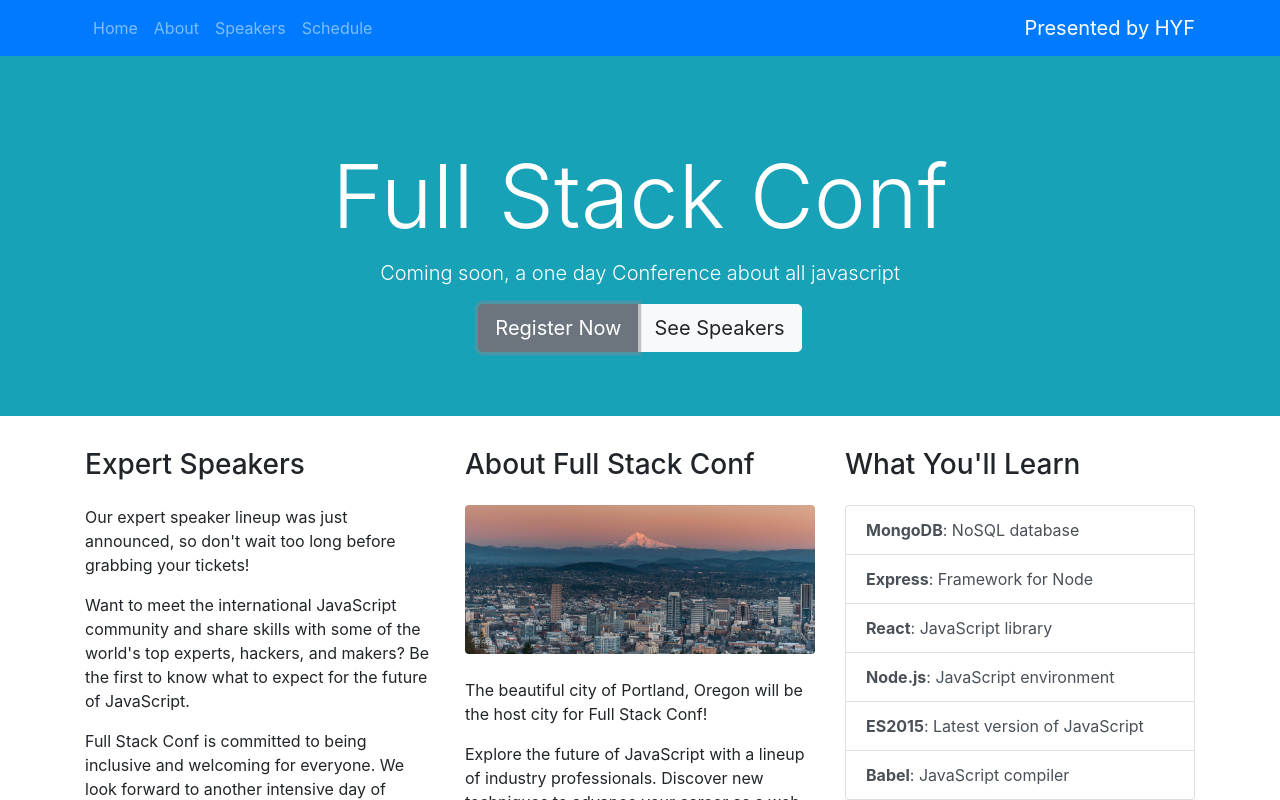
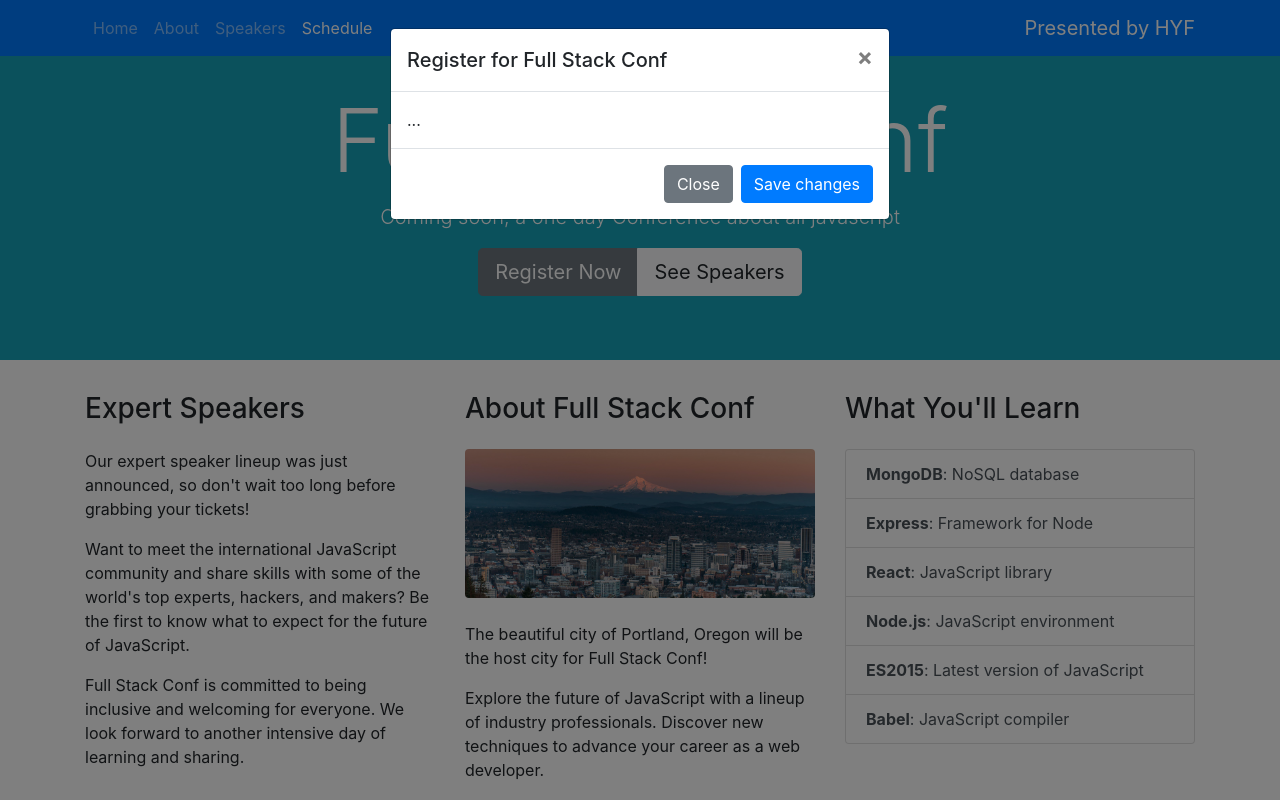
Before and after one commit to Fatemeh-Pakpour/fun-CSS, a plain HTML site: page bootstap/index.html in a window 1280 px wide. Both pictures are taken after a click on the button "Register Now". Shown: the top 800 px of the page. Drawn offline with nearby package versions, Linux system fonts and the light colour scheme.

Commit message:
added the scrollspy

```diff
--- a/bootstap/index.html
+++ b/bootstap/index.html
@@ -9,9 +9,9 @@
     <!-- Bootstrap CSS -->
     <link rel="stylesheet" href="https://stackpath.bootstrapcdn.com/bootstrap/4.3.1/css/bootstrap.min.css" integrity="sha384-ggOyR0iXCbMQv3Xipma34MD+dH/1fQ784/j6cY/iJTQUOhcWr7x9JvoRxT2MZw1T" crossorigin="anonymous">
   </head>
-  <body>
+  <body id = "home" data-spy="scroll" data-target=".navbar" offset ="100">
         <!--Nav bar  -->
-        <nav class="navbar navbar-expand-lg navbar-dark bg-primary">
+        <nav class="navbar navbar-expand-lg navbar-dark bg-primary fixed-top">
             <div class ="container">
                 <a class="navbar-brand order-1 mr-0" href="https://www.hackyourfuture.net/" target ="_blank">Presented by HYF </a>
                 <button class="navbar-toggler" type="button" data-toggle="collapse" data-target="#navbarNavAltMarkup" aria-controls="navbarNavAltMarkup" aria-expanded="false" aria-label="Toggle navigation">
@@ -19,10 +19,10 @@
                 </button>
                 <div class="collapse navbar-collapse" id="navbarNavAltMarkup">
                     <div class="navbar-nav">
-                    <a class="nav-item nav-link" href="#home">Home <span class="sr-only">(current)</span></a>
-                    <a class="nav-item nav-link" href="#about">About</a>
-                    <a class="nav-item nav-link" href="#speakers">Speakers</a>
-                    <a class="nav-item nav-link" href="#schedule">Schedule</a>
+                        <a class="nav-item nav-link" href="#home">Home <span class="sr-only">(current)</span></a>
+                        <a class="nav-item nav-link" href="#about">About</a>
+                        <a class="nav-item nav-link" href="#speakers">Speakers</a>
+                        <a class="nav-item nav-link" href="#schedule">Schedule</a>
                     </div>
                 </div>
             </div>
@@ -35,7 +35,7 @@
                 <h1 class="display-2">Full Stack Conf</h1>
                 <p class="lead">Coming soon, a one day Conference about all javascript</p>
                 <div class="btn-group" role="group" aria-label="Callout buttons">
-                    <button type="button" class="btn btn-secondary btn-lg">Register Now</button>
+                    <button type="button" class="btn btn-secondary btn-lg" data-toggle="modal" data-target="#register">Register Now</button>
                     <a class="btn btn-light btn-lg" href = "#speakers">See Speakers</a>
 
                 </div>
@@ -45,7 +45,7 @@
 
     <div class = "container">
         <!-- about -->
-        <div class="row">
+        <div  id = "about" class="row">
             <div class="col-lg order-lg-2">
                 <h3 class = "mb-4">About Full Stack Conf</h3>
                 <img  class = "mb-4 img-fluid rounded d-none d-sm-block" src="assets/img/pdx.jpg" alt="Portland">
@@ -137,7 +137,7 @@
 
         <!-- schedule -->
         <h1 class="display-4 text-center my-5 text-muted">Schedule</h1>
-        <ul class ="list-group">
+        <ul  id = "schedule" class ="list-group">
             <li class ="list-group-item">
                 <div class ="d-flex justify-content-between">
                     <h5 class = "mb-1">Keynote: Internet of things</h5>
@@ -193,7 +193,7 @@
 
 
         <!-- call out button -->
-        <button type="button" class="btn btn-outline-info btn-lg d-block mx-auto my-5">Don't miss out register now!</button>
+        <button type="button" class="btn btn-outline-info btn-lg d-block mx-auto my-5" data-toggle="modal" data-target="#register">Don't miss out register now!</button>
         <!-- /call out button -->
 
         <!-- sign up form -->
@@ -213,7 +213,6 @@
     </div>
   </div>
 </div>
-</div>  <!-- /.container -->
 <hr><!-- /sign up form -->
     <!-- footer -->
     <div class="row py-3">
@@ -246,6 +245,29 @@
             </div>
         </div>
     <!-- /footer -->
+</div>  <!-- /.container -->
+   <!--==========================================
+                 FROM MODEL
+    ============================================-->
+    <div class="modal fade" id="register" tabindex="-1" role="dialog" aria-labelledby="register form" aria-hidden="true">
+        <div class="modal-dialog" role="document">
+            <div class="modal-content">
+            <div class="modal-header">
+                <h5 class="modal-title" id="exampleModalLabel">Register for Full Stack Conf</h5>
+                <button type="button" class="close" data-dismiss="modal" aria-label="Close">
+                <span aria-hidden="true">&times;</span>
+                </button>
+            </div>
+            <div class="modal-body">
+                ...
+            </div>
+            <div class="modal-footer">
+                <button type="button" class="btn btn-secondary" data-dismiss="modal">Close</button>
+                <button type="button" class="btn btn-primary">Save changes</button>
+            </div>
+            </div>
+        </div>
+    </div>
 
     <!-- Optional JavaScript -->
     <!-- jQuery first, then Popper.js, then Bootstrap JS -->
```
